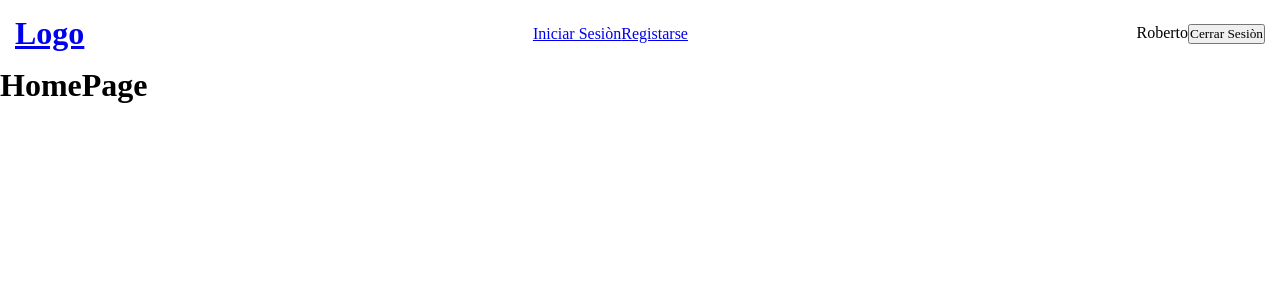
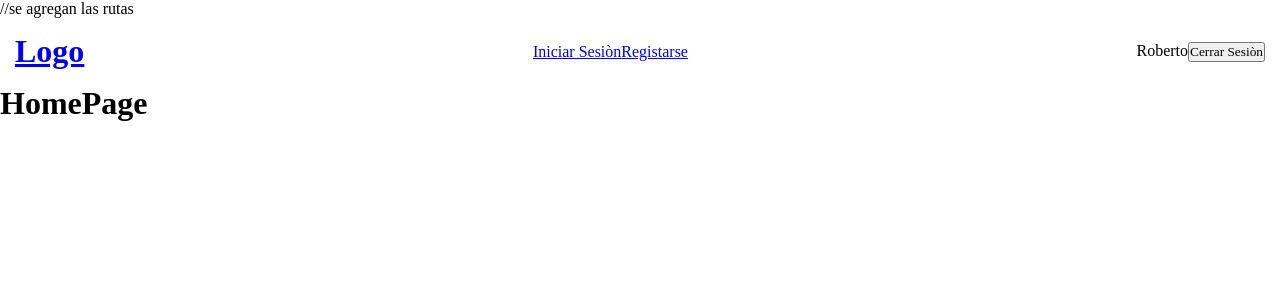
Before and after one commit to Claudiogonzalezok/login-registro, a React (Vite) app: page / in a window 1280 px wide. Shown: the top 300 px of the page. Built offline with nearby package versions, Linux system fonts and the light colour scheme.

Commit message:
se agrega comentario en las rutas

```diff
--- a/src/router/AppRouter.jsx
+++ b/src/router/AppRouter.jsx
@@ -5,6 +5,7 @@ import {HomePage, DashboardPage, LoginPage, RegisterPage} from '../pages'
 export const AppRouter = () => {
   return (
     <>
+    //se agregan las rutas
         <Routes>
             <Route path='/' element={<Navbar/>}>
                 <Route index element={<HomePage/>}/>
```
